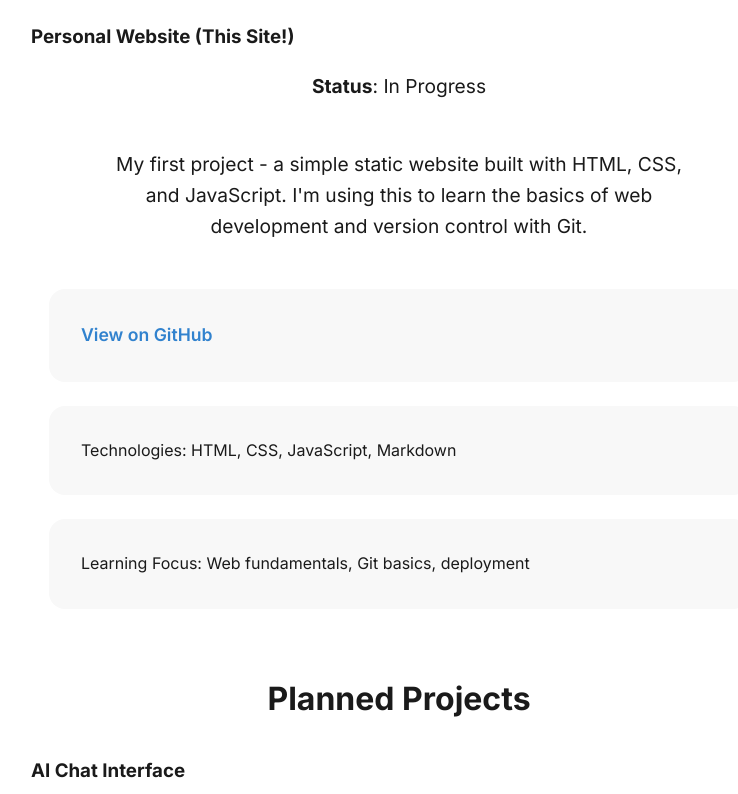
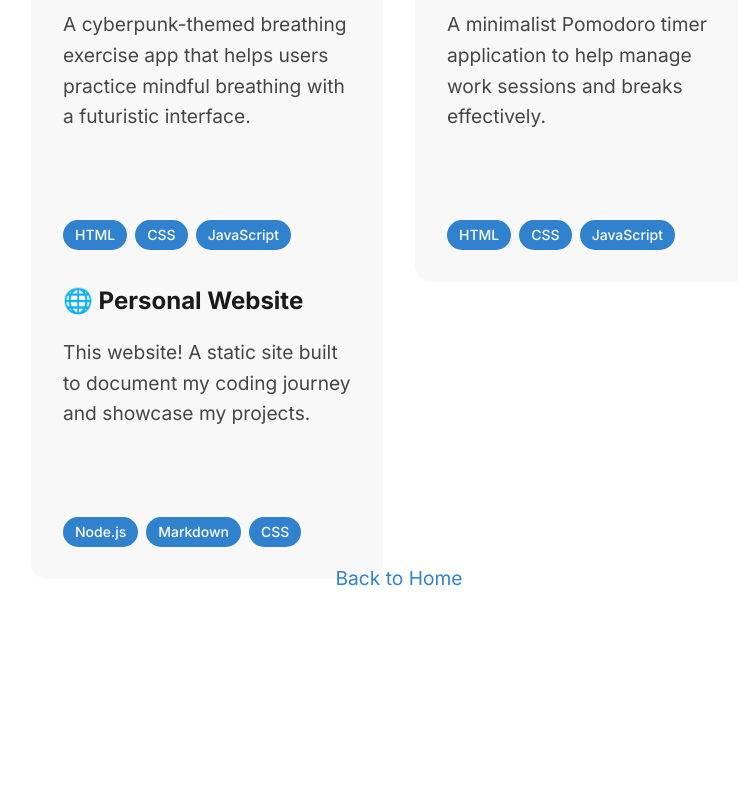
Before and after one commit to laboomjames/personal-site, a website: page docs/projects/index.html in a window 1280 px wide. Shown: the part 442-1236 px from the top of the page, without its empty margins (241-979 px from the left). After the commit the page ends 1084 px from the top, so only its background shows below. Drawn offline with Linux system fonts and the light colour scheme.

Commit message:
Add projects page with GitHub repositories

```diff
--- a/docs/css/main.css
+++ b/docs/css/main.css
@@ -242,3 +242,75 @@ a:hover {
 main > * {
     animation: fadeIn 0.5s ease-out forwards;
 }
+
+/* Project Grid */
+.project-grid {
+    display: grid;
+    grid-template-columns: repeat(auto-fit, minmax(300px, 1fr));
+    gap: 2rem;
+    margin: 3rem 0;
+}
+
+.project-card {
+    background: var(--card-light);
+    border-radius: 16px;
+    padding: 2rem;
+    transition: all 0.3s ease;
+    text-decoration: none;
+    color: var(--text-light);
+    display: flex;
+    flex-direction: column;
+    height: 100%;
+}
+
+@media (prefers-color-scheme: dark) {
+    .project-card {
+        background: var(--card-dark);
+        color: var(--text-dark);
+    }
+}
+
+.project-card:hover {
+    transform: translateY(-5px);
+    box-shadow: 0 10px 20px var(--shadow-light);
+}
+
+.project-card h3 {
+    margin: 0 0 1rem;
+    font-size: 1.5rem;
+    text-align: left;
+}
+
+.project-card p {
+    margin: 0 0 1.5rem;
+    text-align: left;
+    opacity: 0.8;
+    flex-grow: 1;
+}
+
+.project-tech {
+    display: flex;
+    flex-wrap: wrap;
+    gap: 0.5rem;
+    margin-top: auto;
+}
+
+.project-tech span {
+    background: var(--accent);
+    color: white;
+    padding: 0.25rem 0.75rem;
+    border-radius: 1rem;
+    font-size: 0.875rem;
+    font-weight: 500;
+}
+
+@media (max-width: 768px) {
+    .project-grid {
+        grid-template-columns: 1fr;
+        gap: 1.5rem;
+    }
+
+    .project-card {
+        padding: 1.5rem;
+    }
+}
--- a/docs/projects/index.html
+++ b/docs/projects/index.html
@@ -22,24 +22,40 @@
         </nav>
     </header>
     <main>
-        <h1>SSK&#39;s Coding Projects</h1>
-<p>Here are the projects I&#39;m working on as I learn to code. Each project represents a step in my learning journey.</p>
-<h2>Current Projects</h2>
-<h3>Personal Website (This Site!)</h3>
-<p><strong>Status</strong>: In Progress</p>
-<p>My first project - a simple static website built with HTML, CSS, and JavaScript. I&#39;m using this to learn the basics of web development and version control with Git.</p>
-<ul>
-<li><a href="https://github.com/laboomjames/personal-site">View on GitHub</a></li>
-<li>Technologies: HTML, CSS, JavaScript, Markdown</li>
-<li>Learning Focus: Web fundamentals, Git basics, deployment</li>
-</ul>
-<h2>Planned Projects</h2>
-<h3>AI Chat Interface</h3>
-<p><strong>Status</strong>: Planning</p>
-<p>A web interface for chatting with AI models, helping me learn about API integration and user interface design.</p>
-<h3>Code Learning Assistant</h3>
-<p><strong>Status</strong>: Planning</p>
-<p>A tool to help others learn coding by providing AI-powered explanations of code snippets.</p>
+        <h1>Projects</h1>
+<p>Here are some of the projects I&#39;ve been working on while learning to code:</p>
+<div class="project-grid">
+  <a href="https://github.com/laboomjames/Cyberpunk-Breathing" class="project-card">
+    <h3>🌟 Cyberpunk Breathing</h3>
+    <p>A cyberpunk-themed breathing exercise app that helps users practice mindful breathing with a futuristic interface.</p>
+    <div class="project-tech">
+      <span>HTML</span>
+      <span>CSS</span>
+      <span>JavaScript</span>
+    </div>
+  </a>
+
+  <a href="https://github.com/laboomjames/pomodoro-timer" class="project-card">
+    <h3>⏱️ Pomodoro Timer</h3>
+    <p>A minimalist Pomodoro timer application to help manage work sessions and breaks effectively.</p>
+    <div class="project-tech">
+      <span>HTML</span>
+      <span>CSS</span>
+      <span>JavaScript</span>
+    </div>
+  </a>
+
+  <a href="https://github.com/laboomjames/personal-site" class="project-card">
+    <h3>🌐 Personal Website</h3>
+    <p>This website! A static site built to document my coding journey and showcase my projects.</p>
+    <div class="project-tech">
+      <span>Node.js</span>
+      <span>Markdown</span>
+      <span>CSS</span>
+    </div>
+  </a>
+</div>
+
 <p><a href="/personal-site/">Back to Home</a> </p>
 
     </main>
--- a/src/styles/main.css
+++ b/src/styles/main.css
@@ -242,3 +242,75 @@ a:hover {
 main > * {
     animation: fadeIn 0.5s ease-out forwards;
 }
+
+/* Project Grid */
+.project-grid {
+    display: grid;
+    grid-template-columns: repeat(auto-fit, minmax(300px, 1fr));
+    gap: 2rem;
+    margin: 3rem 0;
+}
+
+.project-card {
+    background: var(--card-light);
+    border-radius: 16px;
+    padding: 2rem;
+    transition: all 0.3s ease;
+    text-decoration: none;
+    color: var(--text-light);
+    display: flex;
+    flex-direction: column;
+    height: 100%;
+}
+
+@media (prefers-color-scheme: dark) {
+    .project-card {
+        background: var(--card-dark);
+        color: var(--text-dark);
+    }
+}
+
+.project-card:hover {
+    transform: translateY(-5px);
+    box-shadow: 0 10px 20px var(--shadow-light);
+}
+
+.project-card h3 {
+    margin: 0 0 1rem;
+    font-size: 1.5rem;
+    text-align: left;
+}
+
+.project-card p {
+    margin: 0 0 1.5rem;
+    text-align: left;
+    opacity: 0.8;
+    flex-grow: 1;
+}
+
+.project-tech {
+    display: flex;
+    flex-wrap: wrap;
+    gap: 0.5rem;
+    margin-top: auto;
+}
+
+.project-tech span {
+    background: var(--accent);
+    color: white;
+    padding: 0.25rem 0.75rem;
+    border-radius: 1rem;
+    font-size: 0.875rem;
+    font-weight: 500;
+}
+
+@media (max-width: 768px) {
+    .project-grid {
+        grid-template-columns: 1fr;
+        gap: 1.5rem;
+    }
+
+    .project-card {
+        padding: 1.5rem;
+    }
+}
```
Also changed, not shown: src/content/projects/index.md (+31 -22 lines).
